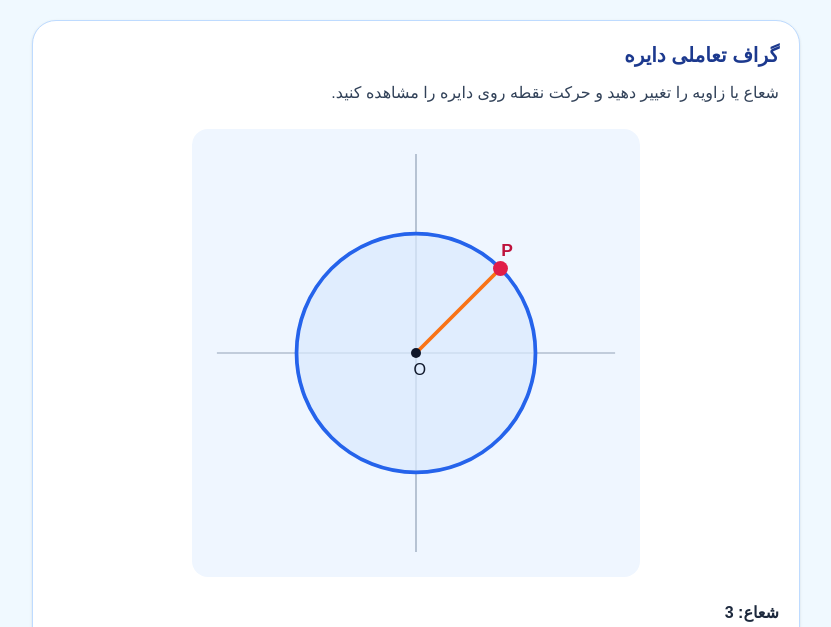
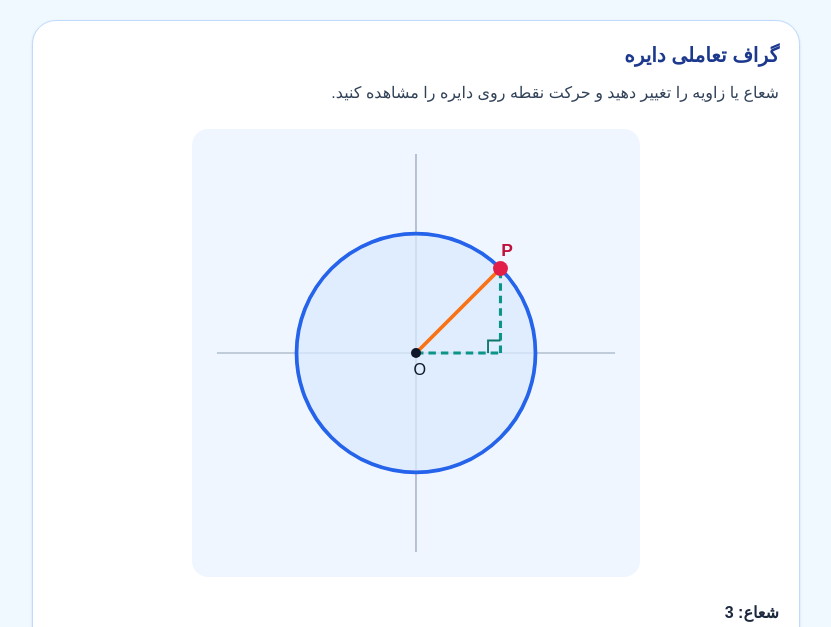
Before and after one commit to ay-code25/open-learning-hub, a Next.js app in the folder apps/web/: page /theorem-demo in a window 1280 px wide. Shown: the part 880-1507 px from the top of the page, without its empty margins (224-1055 px from the left). Built offline with nearby package versions, Linux system fonts and the light colour scheme.

Commit message:
Add interactive Pythagorean triangle to circle graph

```diff
--- a/apps/web/src/components/mathematics/CircleGraph.tsx
+++ b/apps/web/src/components/mathematics/CircleGraph.tsx
@@ -77,6 +77,35 @@ export default function CircleGraph({
           strokeWidth="3"
         />
 
+        {/* Right-angled triangle for the Pythagorean proof */}
+        <line
+          x1={cx}
+          y1={cy}
+          x2={px}
+          y2={cy}
+          stroke="#0d9488"
+          strokeWidth="2.5"
+          strokeDasharray="6 4"
+        />
+
+        <line
+          x1={px}
+          y1={cy}
+          x2={px}
+          y2={py}
+          stroke="#0d9488"
+          strokeWidth="2.5"
+          strokeDasharray="6 4"
+        />
+
+        <path
+          d={`M ${px < cx ? px + 10 : px - 10} ${cy} V ${
+            py < cy ? cy - 10 : cy + 10
+          } H ${px}`}
+          fill="none"
+          stroke="#0f766e"
+          strokeWidth="1.5"
+        />
         <circle cx={cx} cy={cy} r="4" fill="#0f172a" />
         <circle cx={px} cy={py} r="6" fill="#e11d48" />
 
```
